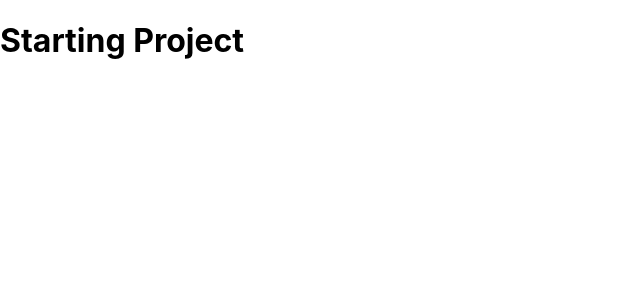
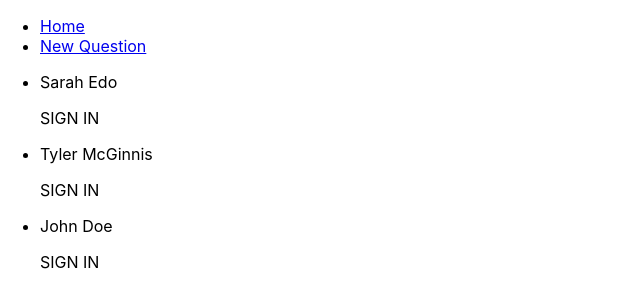
Before and after one commit to JulCesWhat/reactnd-project-would-you-rather, a React (Create React App) app: page / in a window 1280 px wide. Shown: the top 308 px of the page, without its empty margins (0-640 px from the left). Built offline with nearby package versions, Linux system fonts and the light colour scheme.

Commit message:
Adding major components for ui and redux integration

```diff
--- a/src/actions/shared.js
+++ b/src/actions/shared.js
@@ -1,9 +1,9 @@
 import { getInitialData } from '../utils/api';
 import { receiveQuestions } from './questions';
 import { receiveUsers } from './users';
-import { setAuthedUser } from './authedUser';
+// import { setAuthedUser } from './authedUser';
 
-const AUTHED_ID = 'tylermcginnis';
+// const AUTHED_ID = 'tylermcginnis';
 
 export function handleInitialData() {
     return (dispatch) => {
@@ -11,7 +11,8 @@
             .then(({users, questions}) => {
                 dispatch(receiveQuestions(questions));
                 dispatch(receiveUsers(users));
-                dispatch(setAuthedUser(AUTHED_ID))
+                console.log('\n\n' + users + '\n\n');
+                // dispatch(setAuthedUser(AUTHED_ID))
             });
     }
 }
--- a/src/components/App.js
+++ b/src/components/App.js
@@ -1,6 +1,11 @@
 import React from 'react';
+import { BrowserRouter as Router, Route } from 'react-router-dom';
 import { connect } from 'react-redux';
 import { handleInitialData } from '../actions/shared';
+import Nav from './Nav';
+import UserList from './UserList';
+import Dashboard from './Dashboard';
+import NewQuestion from './NewQuestion';
 
 class App extends React.Component {
 
@@ -10,16 +15,28 @@
 
 	render() {
 		return (
-			<div className="App">
-			<h1>Starting Project</h1>
-		</div>
+			<Router>
+				<Nav />
+				{
+					this.props.authedUser ?
+						(
+							<>
+								<Route path="/" exact component={Dashboard} />
+								<Route path="/add" exact component={NewQuestion} />
+							</>
+						)
+						: (
+							<Route path="/" component={UserList} />
+						)
+				}
+			</Router>
 		);
 	}
 }
 
 function mapStateToProps({ authedUser }) {
 	return {
-		loading: authedUser === null
+		authedUser
 	};
 }
 
--- a/src/components/Dashboard.js
+++ b/src/components/Dashboard.js
@@ -0,0 +1,75 @@
+import React, { Component } from 'react';
+import { connect } from 'react-redux';
+import Question, { } from './Question';
+
+const ANSWERED = 'ANSWERED';
+const UNANSWERED = 'UNANSWERED';
+
+class Dashboard extends Component {
+    state = {
+        filterType: UNANSWERED
+    }
+
+    handleOnToggle = () => {
+        const filterType = this.state.filterType === UNANSWERED ? ANSWERED : UNANSWERED;
+        this.setState(() => ({
+            filterType
+        }));
+    }
+
+    render() {
+        const { ansQuestionIds, unAnsQuestionIds } = this.props;
+        const { filterType } = this.state;
+        return (
+            <div>
+                <div>
+                    <span onClick={this.handleOnToggle}>Unanswered</span>
+                    <span onClick={this.handleOnToggle}>Answered</span>
+                </div>
+                <div>
+                    <ul>
+                        {
+                            filterType === UNANSWERED ?
+                                (
+                                    unAnsQuestionIds.map((id) => (
+                                        <li key={id}>
+                                            <Question id={id} />
+                                        </li>
+                                    ))
+                                ) : (
+                                    ansQuestionIds.map((id) => (
+                                        <li key={id}>
+                                            <Question id={id} />
+                                        </li>
+                                    ))
+                                )
+                        }
+                    </ul>
+                </div>
+            </div>
+        );
+    }
+}
+
+function mapStateToProps({ questions, authedUser }) {
+    let ansQuestionIds = [];
+    let unAnsQuestionIds = [];
+    let questionIds = Object.keys(questions)
+        .sort((a, b) => (questions[b].timestamp - questions[a].timestamp))
+    questionIds.map((id) => {
+        const option1 = questions[id].optionOne.votes.some((id) => (id === authedUser));
+        const option2 = questions[id].optionTwo.votes.some((id) => (id === authedUser));
+        if (option1 || option2) {
+            ansQuestionIds.push(id);
+        } else {
+            unAnsQuestionIds.push(id);
+        }
+    });
+
+    return {
+        ansQuestionIds,
+        unAnsQuestionIds
+    };
+}
+
+export default connect(mapStateToProps)(Dashboard)
--- /dev/null
+++ b/src/components/Nav.js
@@ -0,0 +1,45 @@
+import React, { Component } from 'react';
+import { NavLink } from 'react-router-dom';
+import { connect } from 'react-redux';
+import { setAuthedUser } from '../actions/authedUser';
+
+class Nav extends Component {
+
+    handleOnClick = () => {
+        const { dispatch } = this.props;
+        dispatch(setAuthedUser(null))
+    }
+
+    render() {
+        const { user } = this.props;
+        return (
+            <nav className="nav" >
+                <ul>
+                    <li>
+                        <NavLink to="/" exact activeClassName="active">Home</NavLink>
+                    </li>
+                    <li>
+                        <NavLink to="/add" activeClassName="active">New Question</NavLink>
+                    </li>
+                    {
+                        user && (
+                            <>
+                                <li>Welcome {user.name}</li>
+                                <li onClick={this.handleOnClick}>Log out</li>
+                            </>
+                        )
+                    }
+                </ul>
+            </nav>
+        );
+    }
+}
+
+function mapStateToProps({ authedUser, users }) {
+    const user = authedUser ? users[authedUser] : null;
+    return {
+        user
+    };
+}
+
+export default connect(mapStateToProps)(Nav)
--- /dev/null
+++ b/src/components/NewQuestion.js
@@ -0,0 +1,49 @@
+import React from 'react';
+import { connect } from 'react-redux';
+import { setAuthedUser } from '../actions/authedUser';
+
+class NewQuestion extends React.Component {
+
+    state = {
+        q1: '',
+        q2: ''
+    }
+
+    handleOnQ1Change(e) {
+        e.preventDefault();
+        const text = e.target.value;
+        this.setState(() => ({
+            q1: text
+        }));
+    }
+
+    handleOnQ2Change(e) {
+        e.preventDefault();
+        const text = e.target.value;
+        this.setState(() => ({
+            q2: text
+        }));
+    }
+
+    handleOnSubmit() {
+        // const { dispatch } = this.props;
+        // dispatch(setAuthedUser(id))
+    }
+
+    render() {
+        return (
+            <div>
+                <h3>Create New Question</h3>
+                <h5>Would you rather...</h5>
+                <form onSubmit={this.handleOnSubmit}>
+                    <input value={this.state.q1} onChange={this.handleOnQ1Change} />
+                    <p>Or</p>
+                    <input value={this.state.q2} onChange={this.handleOnQ2Change} />
+                    <button>Submit</button>
+                </form>
+            </div>
+        )
+    }
+}
+
+export default connect()(NewQuestion);
--- /dev/null
+++ b/src/components/Question.js
@@ -0,0 +1,23 @@
+import React from 'react';
+import { connect } from 'react-redux';
+
+class Question extends React.Component {
+
+    render() {
+        const { question } = this.props;
+        return (
+            <div>
+                <p>{question.author}</p>
+            </div>
+        )
+    }
+}
+
+function mapStateToProps({ questions }, { id }) {
+    const question = questions[id];
+    return {
+        question
+    };
+}
+
+export default connect(mapStateToProps)(Question);
--- /dev/null
+++ b/src/components/User.js
@@ -0,0 +1,30 @@
+import React from 'react';
+import { connect } from 'react-redux';
+import { setAuthedUser } from '../actions/authedUser';
+
+class User extends React.Component {
+
+    handleOnClick(id) {
+        const { dispatch } = this.props;
+        dispatch(setAuthedUser(id))
+    }
+
+    render() {
+        const { user } = this.props;
+        return (
+            <div>
+                <p>{user.name}</p>
+                <p onClick={() => (this.handleOnClick(user.id))}>SIGN IN</p>
+            </div>
+        )
+    }
+}
+
+function mapStateToProps({ users }, { id }) {
+    const user = users[id];
+    return {
+        user
+    };
+}
+
+export default connect(mapStateToProps)(User);
--- /dev/null
+++ b/src/components/UserList.js
@@ -0,0 +1,32 @@
+import React from 'react';
+import { connect } from 'react-redux';
+import User from './User';
+
+class UserList extends React.Component {
+
+    render() {
+        const { userIds } = this.props;
+        return (
+            <div>
+                <ul>
+                    {
+                        userIds.map((userId) => (
+                            <li key={userId}>
+                                <User id={userId} />
+                            </li>
+                        ))
+                    }
+                </ul>
+            </div>
+        )
+    }
+}
+
+function mapStateToProps({ users }) {
+    return {
+        userIds: Object.keys(users)
+            .sort((a, b) => (users[b].timestamp - users[a].timestamp))
+    };
+}
+
+export default connect(mapStateToProps)(UserList);
--- a/src/reducers/users.js
+++ b/src/reducers/users.js
@@ -3,6 +3,7 @@
 export default function users(state = {}, action) {
     switch(action.type) {
         case RECEIVE_USERS:
+            console.log(action.users)
             return {
                 ...state,
                 ...action.users
```
